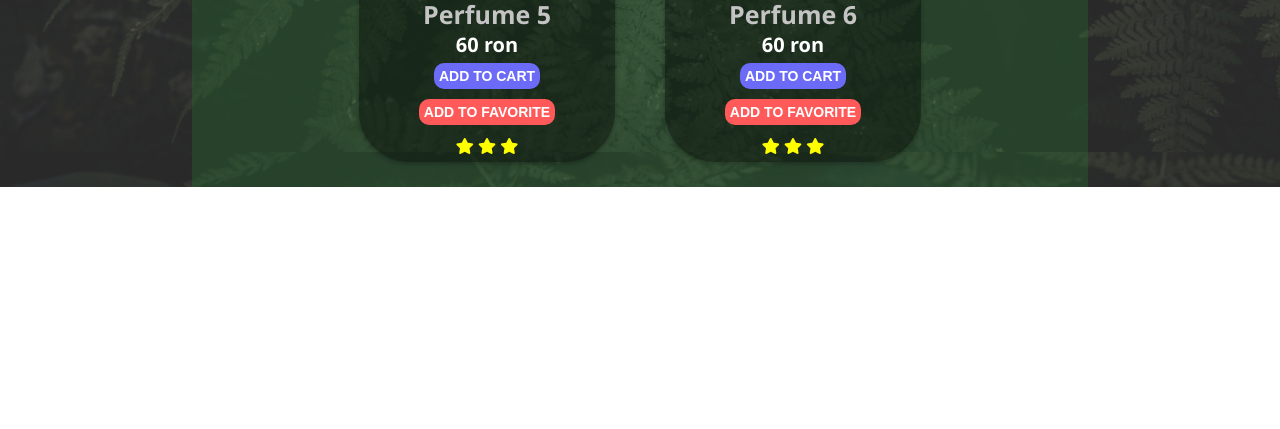
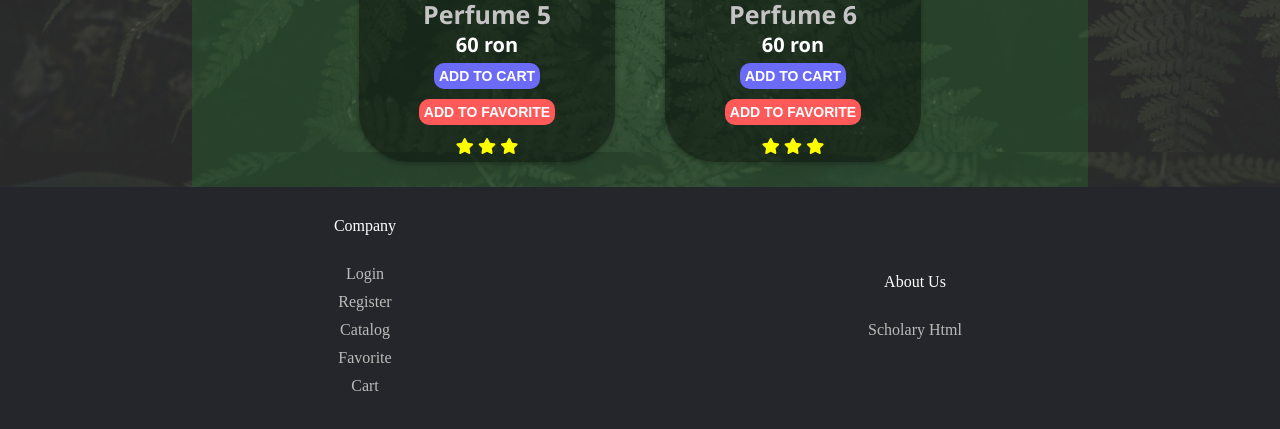
Before and after one commit to ChiscariSamuelA3/TehnologiiWeb-PerM-PerfumeWebManager, a plain HTML site: page PerM/index.html in a window 1280 px wide. Shown: the part 1448-1877 px from the top of the page. Before the commit the page ends 1635 px from the top, so only its background shows below. Drawn offline with Linux system fonts and the light colour scheme.

Commit message:
footer products page

```diff
--- a/PerM/index.html
+++ b/PerM/index.html
@@ -2,8 +2,8 @@
 <html lang="en">
   <head>
     <meta charset="utf-8" />
-    <meta name="viewport" content="width=device-width, initial-scale=1.0">
-    <link rel="stylesheet" href="style.css" type="text/css">
+    <meta name="viewport" content="width=device-width, initial-scale=1.0" />
+    <link rel="stylesheet" href="style.css" type="text/css" />
     <script src="script.js" defer></script>
     <link
       rel="stylesheet"
@@ -190,7 +190,7 @@
         <div class="product-card" id="parfum1">
           <a href="http://google.com">
             <div class="product-image">
-              <img src="images/parfum1.jpg" alt="parfum-alt"/>
+              <img src="images/parfum1.jpg" alt="parfum-alt" />
             </div>
           </a>
 
@@ -207,9 +207,9 @@
             </p>
             <div class="product-buttons">
               <button id="cart1" class="button-cart" name="addcart">
-                Add to Cart<br/>
+                Add to Cart<br />
               </button>
-              <br/><button class="button-favorite" name="addfav">
+              <br /><button class="button-favorite" name="addfav">
                 Add to Favorite
               </button>
             </div>
@@ -239,10 +239,10 @@
               <span>70 ron</span>
             </p>
             <div class="product-buttons">
-              <button  id="cart2" class="button-cart" name="addcart">
-                Add to Cart<br/>
+              <button id="cart2" class="button-cart" name="addcart">
+                Add to Cart<br />
               </button>
-              <br/><button class="button-favorite" name="addfav">
+              <br /><button class="button-favorite" name="addfav">
                 Add to Favorite
               </button>
             </div>
@@ -269,7 +269,7 @@
               <span>60 ron</span>
             </p>
             <div class="product-buttons">
-              <button  id="cart3" class="button-cart" name="addcart">
+              <button id="cart3" class="button-cart" name="addcart">
                 Add to Cart<br />
               </button>
               <br /><button class="button-favorite" name="addfav">
@@ -301,7 +301,7 @@
               <span>60 ron</span>
             </p>
             <div class="product-buttons">
-              <button  id="cart4" class="button-cart" name="addcart">
+              <button id="cart4" class="button-cart" name="addcart">
                 Add to Cart<br />
               </button>
               <br /><button class="button-favorite" name="addaddfav">
@@ -332,7 +332,7 @@
               <span>60 ron</span>
             </p>
             <div class="product-buttons">
-              <button  id="cart5" class="button-cart" name="addcart">
+              <button id="cart5" class="button-cart" name="addcart">
                 Add to Cart<br />
               </button>
               <br /><button class="button-favorite" name="addfav">
@@ -364,9 +364,11 @@
               <span>60 ron</span>
             </p>
             <div class="product-buttons">
-              <button  id="cart6" class="button-cart" name="addcart">Add to Cart<br/>
+              <button id="cart6" class="button-cart" name="addcart">
+                Add to Cart<br />
               </button>
-              <br/><button class="button-favorite" name="addfav">Add to Favorite
+              <br /><button class="button-favorite" name="addfav">
+                Add to Favorite
               </button>
             </div>
             <div class="product-stars">
@@ -376,6 +378,34 @@
             </div>
           </div>
         </div>
+      </div>
     </div>
-</body>
+
+
+    <footer class="footer">
+      <div class="container-footer">
+      <div class="row">
+          <div class="footer-col">
+              <h4>Company</h4>
+              <ul>
+                  <li><a href="Login.html">Login</a></li>
+                  <li><a href="Register.html">Register</a></li>
+                  <li><a href="index.html">Catalog</a></li>
+                  <li><a href="#">Favorite</a></li>
+                  <li><a href="cart.html">Cart</a></li>
+
+              </ul>
+          </div>
+          <div class="footer-col">
+              <h4>About Us</h4>
+              <ul>
+                  <li><a href="/Scholary HTML/index.html">Scholary Html</a></li>
+              </ul>
+          </div>
+      </div>
+    </div>
+
+  </footer>
+
+  </body>
 </html>
--- a/PerM/style.css
+++ b/PerM/style.css
@@ -278,6 +278,10 @@ ul.dropdown li {
     max-width: 100px;
   }
 
+  .sidebar h2 {
+    display: none;
+  }
+
   .filter {
     font-size: 15px;
     padding: 5px;
@@ -456,4 +460,73 @@ ul.dropdown li {
   color: yellow;
 }
 
-/*cart section*/
+
+
+
+/* Footer */
+
+.footer{
+  background-color: #24262b;
+  text-align: center;
+  padding: 30px 30px;
+}
+
+.container-footer{
+  max-width: 1100px;
+  margin: auto;
+}
+
+.container-footer .row{
+  display: flex;
+  flex-wrap: wrap;
+  margin: auto;
+  align-items: center;
+}
+
+.footer-col{
+  width:25%;
+  padding: 0 15px;
+  margin-left: auto;
+  margin-right: auto;
+}
+
+.footer-col ul{
+  list-style: none;
+}
+
+.footer-col h4{
+  font-size: 16px;
+  color:#ffffff;
+  text-transform: capitalize;
+  margin-bottom: 30px;
+  font-weight: 500;
+  position: relative;
+}
+
+.footer-col ul li
+{
+  margin-bottom: 10px;
+}
+.footer-col ul li a
+{
+  font-size: 16px;
+  text-transform: capitalize;
+  color: #ffffff;
+  text-decoration: none;
+  font-weight: 30;
+  color: #bbbbbb;
+  display: block;
+  transition:all 0.3s ease;
+}
+
+.footer-col ul li a:hover{
+  color:#ffffff;
+  padding-left: 10px;
+}
+
+@media(max-width: 565px){
+  .footer-col{
+      width:50%;
+      margin-bottom: 30px;
+  }
+}
```
